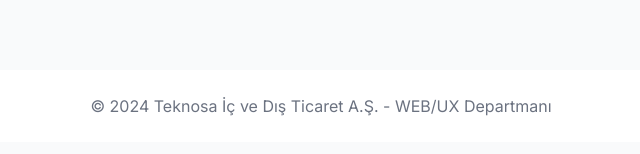
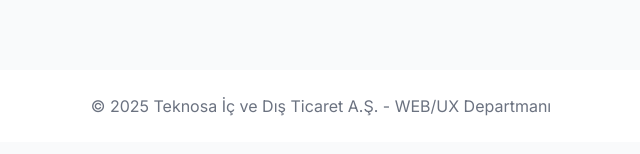
Before and after one commit to karakushbatu/Web-UX-Internship, a plain HTML site: page index.html in a window 1280 px wide. Shown: the part 562-716 px from the top of the page, 319-959 px from the left. Drawn offline with nearby package versions, Linux system fonts and the light colour scheme.

Commit message:
Update index.html

```diff
--- a/index.html
+++ b/index.html
@@ -117,7 +117,7 @@
     <!-- Footer -->
     <footer class="bg-white mt-12">
         <div class="max-w-7xl mx-auto py-6 px-4 sm:px-6 lg:px-8 text-center text-gray-500">
-            &copy; 2024 Teknosa İç ve Dış Ticaret A.Ş. - WEB/UX Departmanı
+            &copy; 2025 Teknosa İç ve Dış Ticaret A.Ş. - WEB/UX Departmanı
         </div>
     </footer>
 
```
